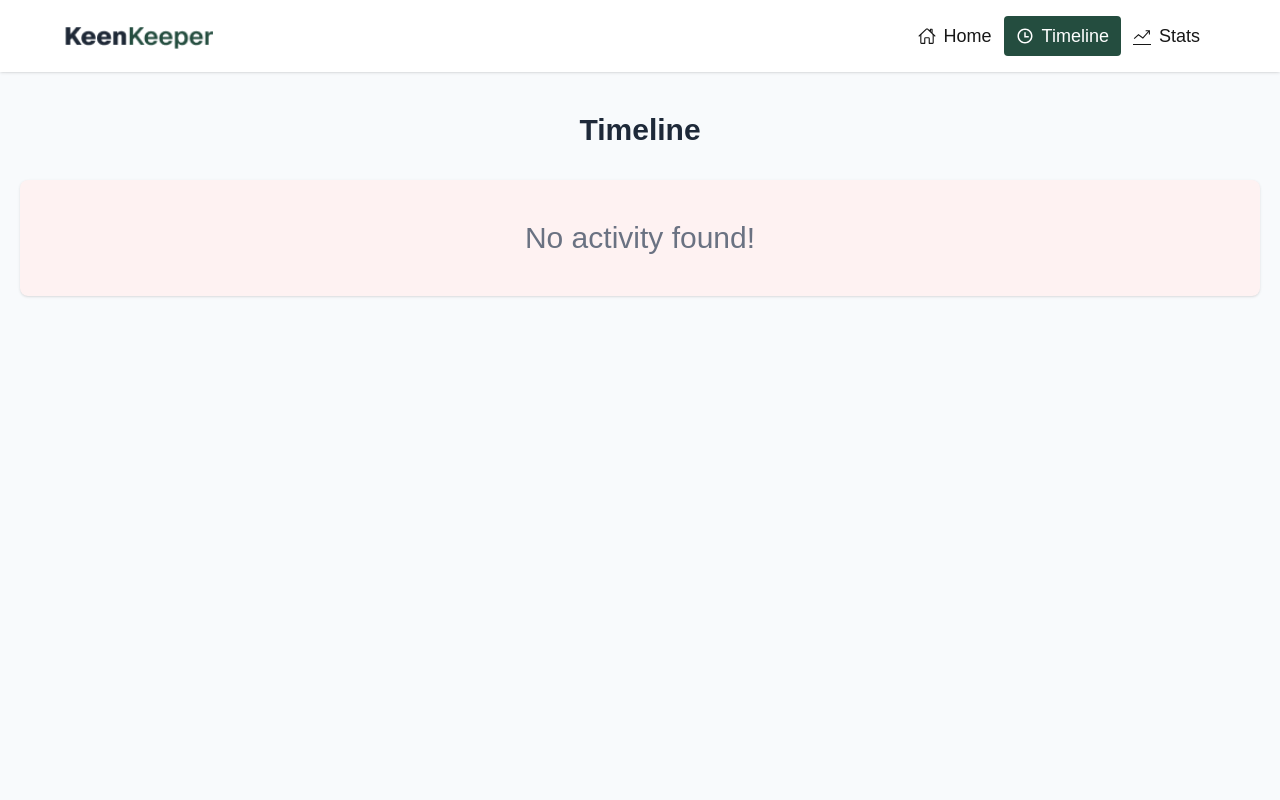
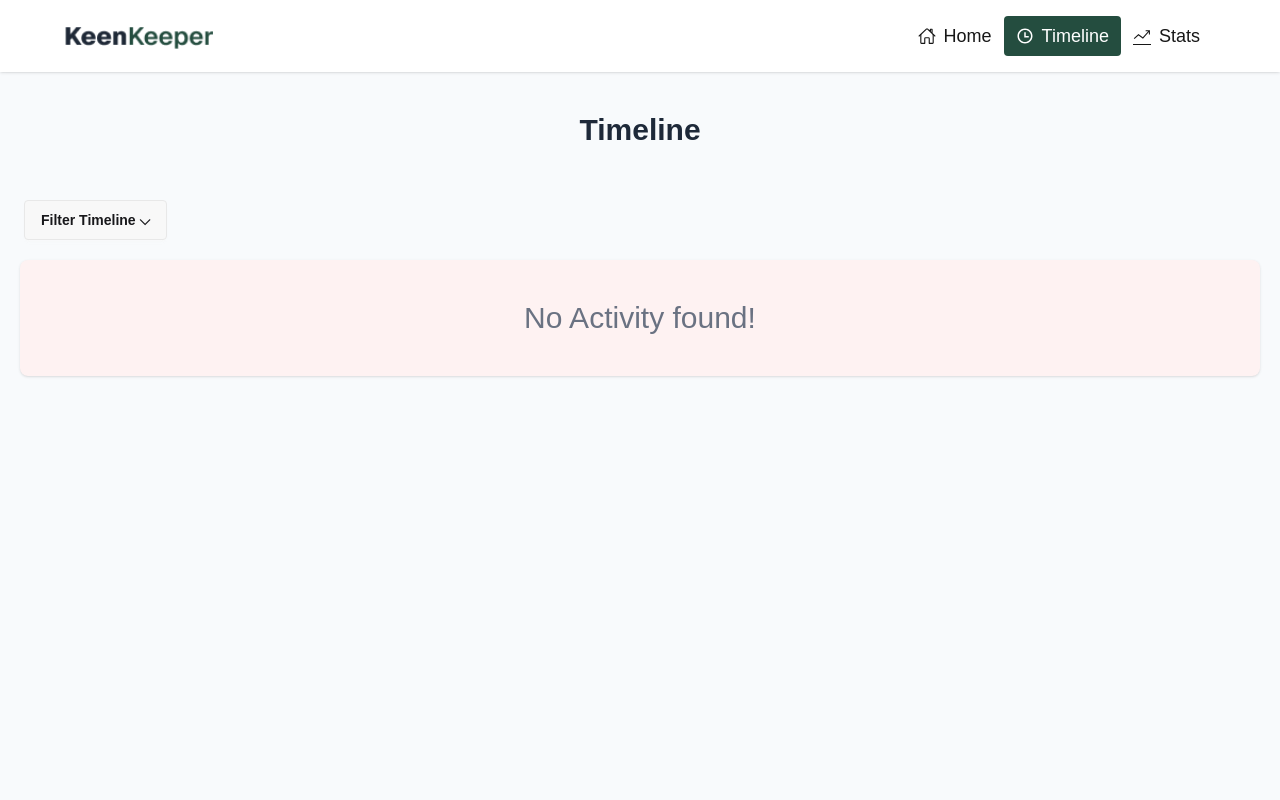
Before and after one commit to wdev-jahidhasan/keen-keeper, a Next.js app: page /timeline in a window 1280 px wide. Shown: the top 800 px of the page. Built offline with nearby package versions, Linux system fonts and the light colour scheme.

Commit message:
activity filtering added

```diff
--- a/src/app/timeline/page.jsx
+++ b/src/app/timeline/page.jsx
@@ -2,9 +2,17 @@
 import { useActivity } from "@/context/ActivityContext";
 import { MdOutlineWifiCalling3, MdOutlineTextsms } from "react-icons/md";
 import { IoVideocamOutline } from "react-icons/io5";
+import { useState } from "react";
 
 export default function TimelinePage() {
+
+  // codes for filter
+    const [filterType, setFilterType] = useState("");
   const { logs } = useActivity();
+
+  const filteredLogs = filterType ? logs.filter(log => log.type === filterType)
+  : logs;
+
   const getIcon = (type) => {
     if (type === "Audio Call") {
       return <MdOutlineWifiCalling3 />;
@@ -22,13 +30,23 @@ export default function TimelinePage() {
       <div className="max-w-7xl mx-auto px-5">
         <h1 className="text-3xl font-bold mb-8 text-gray-800 text-center">Timeline</h1>
 
+        {/* dropdown */}
+        <div className="dropdown dropdown-bottom my-4">
+          <div tabIndex={0} role="button" className="btn m-1">Filter Timeline ⌵</div>
+          <ul tabIndex="-1" className="dropdown-content menu bg-base-100 rounded-box z-1 w-52 p-2 shadow-sm">
+            <li onClick={() => setFilterType("Text")}><a>Text</a></li>
+            <li onClick={() => setFilterType("Audio Call")}><a>Audio Call</a></li>
+            <li onClick={() => setFilterType("Video Call")}><a>Video Call</a></li>
+          </ul>
+        </div>
+
         <div className="space-y-4">
-          {logs.length === 0 ? (
+          {filteredLogs.length === 0 ? (
             <div className="bg-red-50 p-10 shadow-sm rounded-lg text-center text-gray-500 border-gray-300 text-3xl">
-              No activity found!
+              No Activity found!
             </div>
           ) : (
-            logs.map((log) => (
+            filteredLogs.map((log) => (
               <div
                 key={log.id}
                 className="bg-white p-5 shadow-sm rounded-lg">
```
Lines whose indentation alone changed are shown as unchanged.
